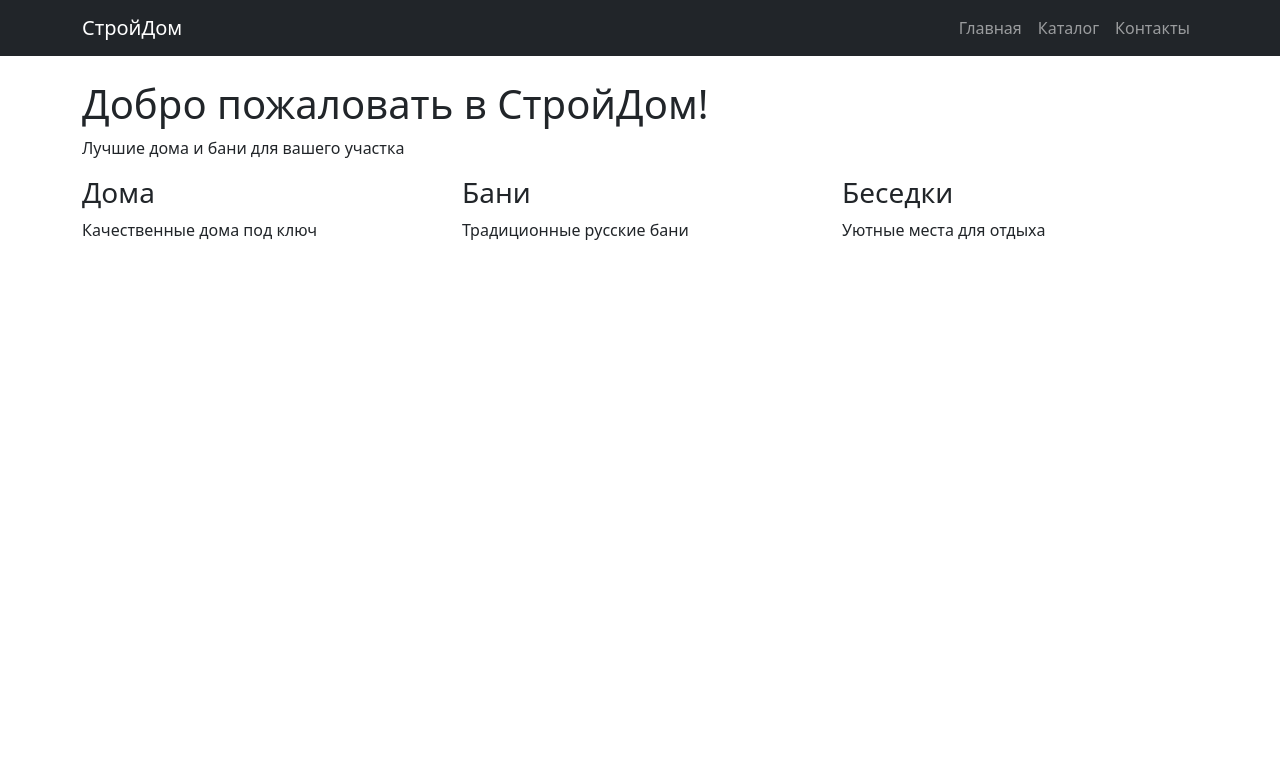
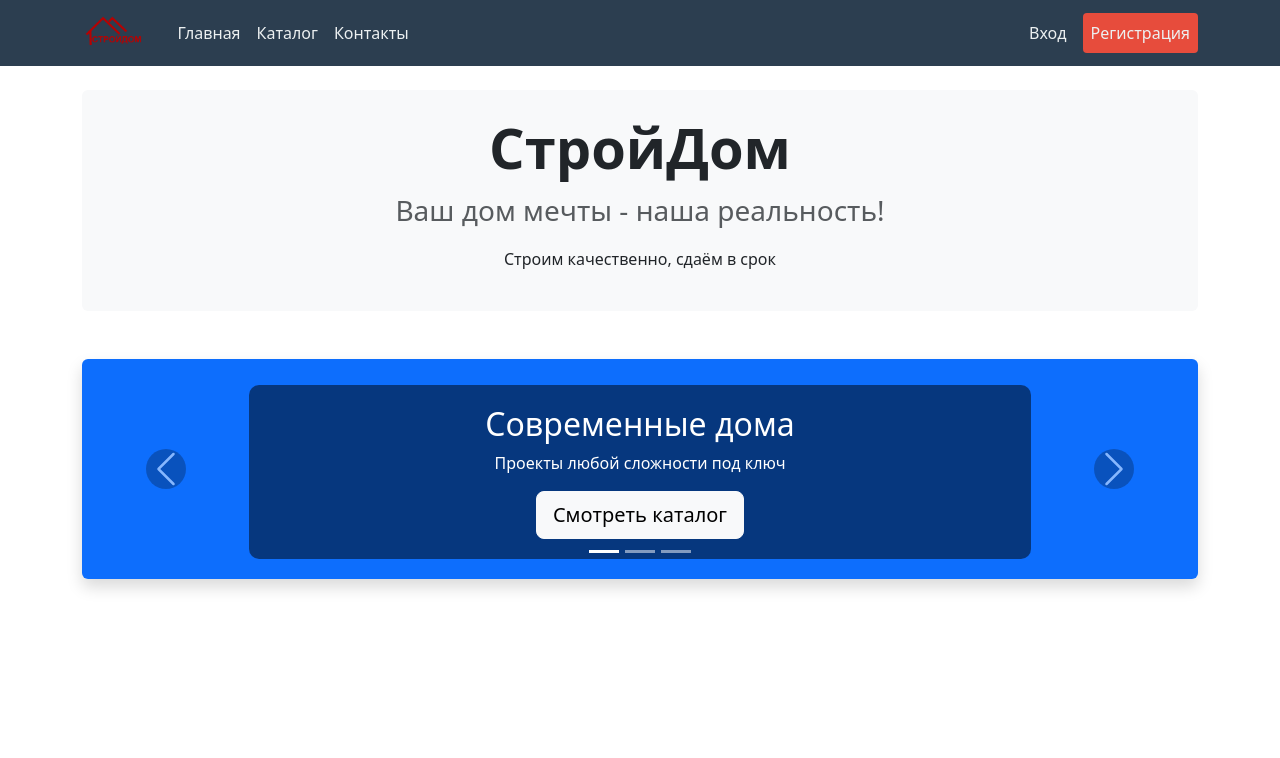
Before and after one commit to alxeykursovoy/stroydom, a Django app: template templates/pages/home.html in a window 1280 px wide. Shown: the top 758 px of the page. Run offline with Django 5.2, Linux system fonts and the light colour scheme; the template is opened without the code that fills it, so the values that code supplies are empty.

Commit message:
Main + navigation

```diff
--- a/stroydom/settings.py
+++ b/stroydom/settings.py
@@ -9,7 +9,7 @@ https://docs.djangoproject.com/en/5.2/topics/settings/
 For the full list of settings and their values, see
 https://docs.djangoproject.com/en/5.2/ref/settings/
 """
-
+import os
 from pathlib import Path
 
 # Build paths inside the project like this: BASE_DIR / 'subdir'.
@@ -121,3 +121,7 @@ STATIC_URL = 'static/'
 # https://docs.djangoproject.com/en/5.2/ref/settings/#default-auto-field
 
 DEFAULT_AUTO_FIELD = 'django.db.models.BigAutoField'
+STATIC_URL = '/static/'
+STATICFILES_DIRS = [
+    os.path.join(BASE_DIR, 'static'),
+]
--- /dev/null
+++ b/templates/base.html
@@ -0,0 +1,100 @@
+<!DOCTYPE html>
+<html lang="ru">
+<head>
+    <meta charset="UTF-8">
+    <meta name="viewport" content="width=device-width, initial-scale=1.0">
+    <title>СтройДом - Магазин домов и бань</title>
+    <link href="https://cdn.jsdelivr.net/npm/bootstrap@5.3.0/dist/css/bootstrap.min.css" rel="stylesheet">
+    <style>
+        .navbar-custom {
+            background-color: #2c3e50 !important;
+        }
+        .btn-custom-primary {
+            background-color: #e74c3c;
+            border-color: #e74c3c;
+        }
+        .btn-custom-primary:hover {
+            background-color: #c0392b;
+            border-color: #c0392b;
+        }
+        .btn-custom-outline {
+            color: #ecf0f1;
+            border-color: #ecf0f1;
+        }
+        .btn-custom-outline:hover {
+            background-color: #ecf0f1;
+            color: #2c3e50;
+        }
+        .nav-link {
+            color: #ecf0f1 !important;
+            font-weight: 500;
+        }
+        .nav-link:hover {
+            color: #e74c3c !important;
+        }
+        .navbar-brand {
+            color: #ecf0f1 !important;
+            font-size: 1.5rem;
+        }
+        .navbar-brand:hover {
+            color: #e74c3c !important;
+        }
+        .carousel-item {
+        height: 220px;
+        }
+        .carousel-caption {
+        background: rgba(0, 0, 0, 0.5);
+        border-radius: 10px;
+        padding: 20px;
+        }
+        .carousel-control-prev-icon,
+        .carousel-control-next-icon {
+        background-color: rgba(0, 0, 0, 0.5);
+        border-radius: 50%;
+        padding: 20px;
+        }
+    </style>
+</head>
+<body>
+    {% load static %}
+
+    <nav class="navbar navbar-expand-lg navbar-dark navbar-custom">
+        <div class="container">
+            <!-- Логотип и название сайта -->
+            <a class="navbar-brand d-flex align-items-center" href="{% url 'home' %}">
+                <img src="{% static 'images/logo.png' %}" alt="СтройДом" height="40" class="me-2">
+            </a>
+
+            <button class="navbar-toggler" type="button" data-bs-toggle="collapse" data-bs-target="#navbarNav">
+                <span class="navbar-toggler-icon"></span>
+            </button>
+
+            <div class="collapse navbar-collapse" id="navbarNav">
+                <ul class="navbar-nav me-auto">
+                    <li class="nav-item">
+                        <a class="nav-link" href="{% url 'home' %}">Главная</a>
+                    </li>
+                    <li class="nav-item">
+                        <a class="nav-link" href="{% url 'catalog' %}">Каталог</a>
+                    </li>
+                    <li class="nav-item">
+                        <a class="nav-link" href="{% url 'contacts' %}">Контакты</a>
+                    </li>
+                </ul>
+
+                <div class="navbar-nav">
+                    <a class="nav-link btn btn-custom-outline btn-sm me-2" href="#">Вход</a>
+                    <a class="nav-link btn btn-custom-primary btn-sm" href="#">Регистрация</a>
+                </div>
+            </div>
+        </div>
+    </nav>
+
+    <div class="container mt-4">
+        {% block content %}
+        {% endblock %}
+    </div>
+
+    <script src="https://cdn.jsdelivr.net/npm/bootstrap@5.3.0/dist/js/bootstrap.bundle.min.js"></script>
+</body>
+</html>
--- a/templates/pages/base.html
+++ /dev/null
@@ -1,28 +0,0 @@
-<!DOCTYPE html>
-<html lang="ru">
-<head>
-    <meta charset="UTF-8">
-    <meta name="viewport" content="width=device-width, initial-scale=1.0">
-    <title>СтройДом - Магазин домов и бань</title>
-    <link href="https://cdn.jsdelivr.net/npm/bootstrap@5.3.0/dist/css/bootstrap.min.css" rel="stylesheet">
-</head>
-<body>
-    <nav class="navbar navbar-expand-lg navbar-dark bg-dark">
-        <div class="container">
-            <a class="navbar-brand" href="{% url 'home' %}">СтройДом</a>
-            <div class="navbar-nav">
-                <a class="nav-link" href="{% url 'home' %}">Главная</a>
-                <a class="nav-link" href="{% url 'catalog' %}">Каталог</a>
-                <a class="nav-link" href="{% url 'contacts' %}">Контакты</a>
-            </div>
-        </div>
-    </nav>
-
-    <div class="container mt-4">
-        {% block content %}
-        {% endblock %}
-    </div>
-
-    <script src="https://cdn.jsdelivr.net/npm/bootstrap@5.3.0/dist/js/bootstrap.bundle.min.js"></script>
-</body>
-</html>
--- a/templates/pages/home.html
+++ b/templates/pages/home.html
@@ -1,20 +1,58 @@
 {% extends 'base.html' %}
 
 {% block content %}
-<h1>Добро пожаловать в СтройДом!</h1>
-<p>Лучшие дома и бани для вашего участка</p>
-<div class="row">
-    <div class="col-md-4">
-        <h3>Дома</h3>
-        <p>Качественные дома под ключ</p>
+<div class="text-center mb-5 py-4 bg-light rounded">
+    <h1 class="display-4 text-dark fw-bold">СтройДом</h1>
+    <p class="lead text-muted fs-3">Ваш дом мечты - наша реальность!</p>
+    <p class="text-dark">Строим качественно, сдаём в срок</p>
+</div>
+
+<div id="mainSlider" class="carousel slide mb-5 shadow rounded" data-bs-ride="carousel">
+    <div class="carousel-indicators">
+        <button type="button" data-bs-target="#mainSlider" data-bs-slide-to="0" class="active"></button>
+        <button type="button" data-bs-target="#mainSlider" data-bs-slide-to="1"></button>
+        <button type="button" data-bs-target="#mainSlider" data-bs-slide-to="2"></button>
     </div>
-    <div class="col-md-4">
-        <h3>Бани</h3>
-        <p>Традиционные русские бани</p>
+
+    <div class="carousel-inner rounded">
+        <div class="carousel-item active">
+            <div class="d-block w-100 bg-primary text-white py-5" style="height: 400px;">
+                <div class="carousel-caption d-none d-md-block">
+                    <h2>Современные дома</h2>
+                    <p>Проекты любой сложности под ключ</p>
+                    <a href="{% url 'catalog' %}" class="btn btn-light btn-lg">Смотреть каталог</a>
+                </div>
+            </div>
+        </div>
+
+        <div class="carousel-item">
+            <div class="d-block w-100 bg-success text-white py-5" style="height: 400px;">
+                <div class="carousel-caption d-none d-md-block">
+                    <h2>Русские бани</h2>
+                    <p>Традиционные технологии и современный комфорт</p>
+                    <a href="{% url 'catalog' %}" class="btn btn-light btn-lg">Выбрать баню</a>
+                </div>
+            </div>
+        </div>
+
+        <div class="carousel-item">
+            <div class="d-block w-100 bg-warning text-dark py-5" style="height: 400px;">
+                <div class="carousel-caption d-none d-md-block">
+                    <h2>Уютные беседки</h2>
+                    <p>Идеальное место для отдыха с семьёй и друзьями</p>
+                    <a href="{% url 'catalog' %}" class="btn btn-dark btn-lg">Посмотреть варианты</a>
+                </div>
+            </div>
+        </div>
     </div>
-    <div class="col-md-4">
-        <h3>Беседки</h3>
-        <p>Уютные места для отдыха</p>
-    </div>
+
+    <button class="carousel-control-prev" type="button" data-bs-target="#mainSlider" data-bs-slide="prev">
+        <span class="carousel-control-prev-icon"></span>
+        <span class="visually-hidden">Предыдущий</span>
+    </button>
+    <button class="carousel-control-next" type="button" data-bs-target="#mainSlider" data-bs-slide="next">
+        <span class="carousel-control-next-icon"></span>
+        <span class="visually-hidden">Следующий</span>
+    </button>
 </div>
 {% endblock %}
```
Also changed, not shown: static/images/logo.png (added).
